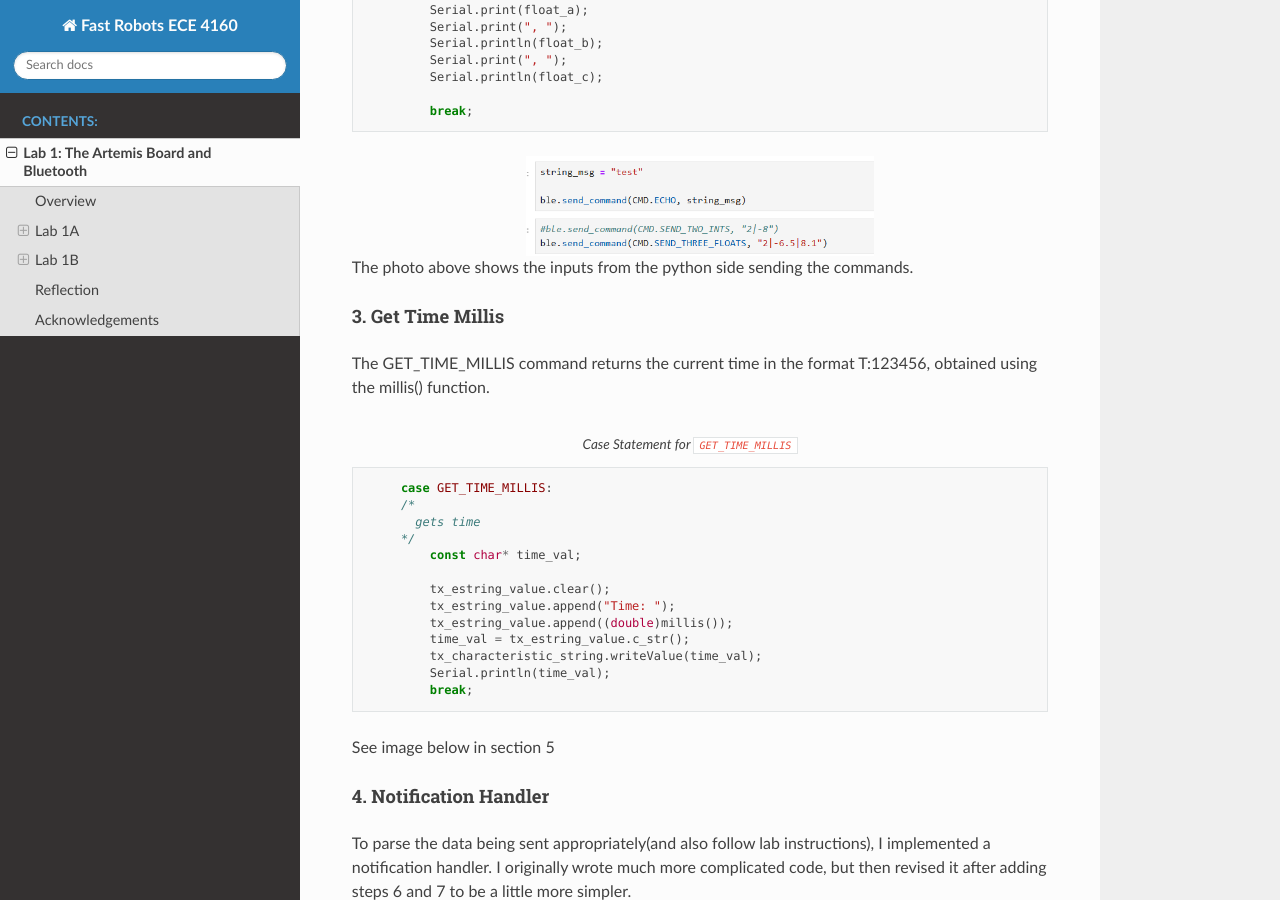
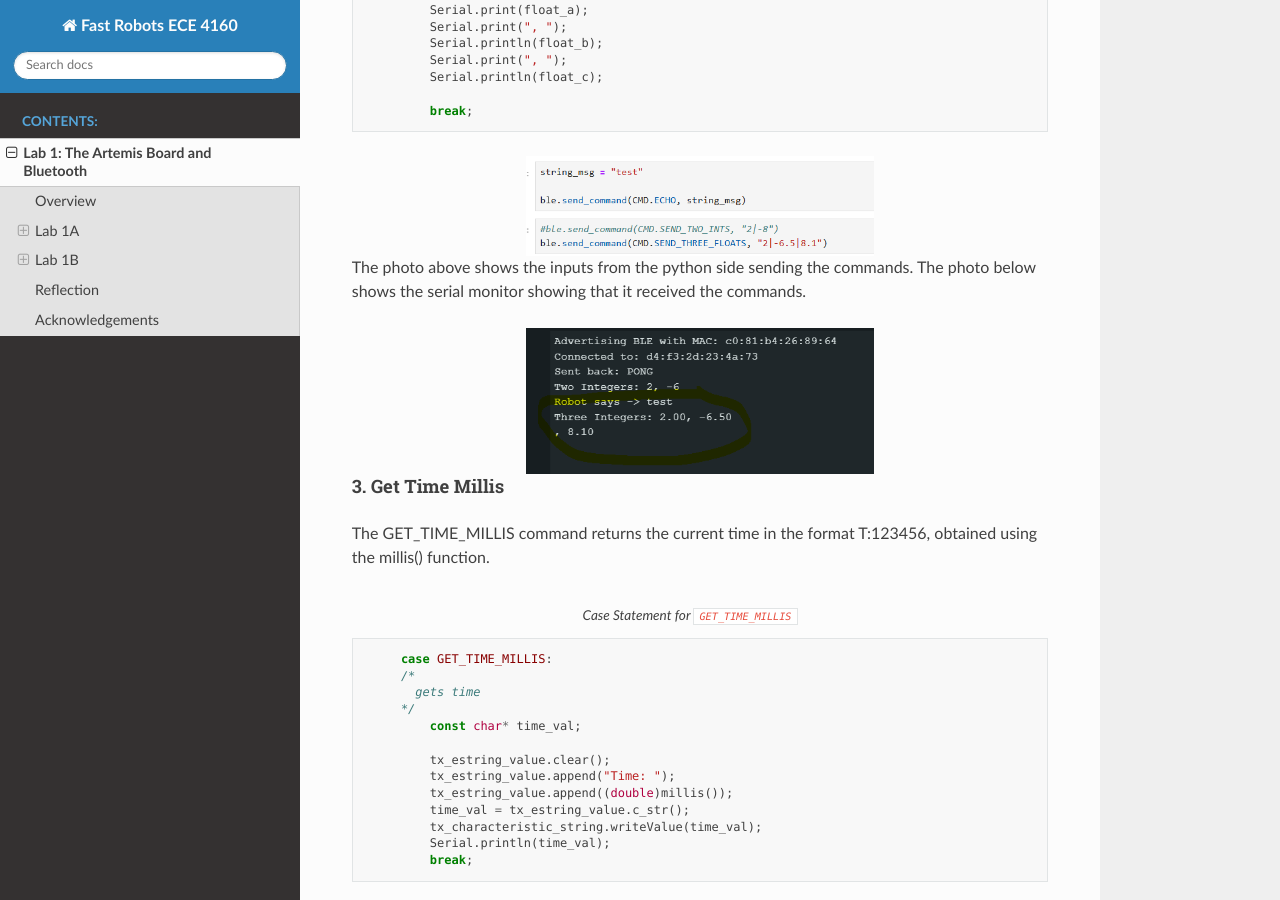
Before and after one commit to nskatti1/test-website, a Sphinx documentation site: the page built from docs/lab1.rst, in a window 1280 px wide and 900 px high, scrolled down 3084 px. Built offline with Sphinx 7.4.7 and the Read the Docs theme 3.1.0, drawn with Linux system fonts in a browser that asks for light colours; pages that are not in the unit, such as notebooks, are missing from menus.

Commit message:
Update lab1.rst

```diff
--- a/docs/lab1.rst
+++ b/docs/lab1.rst
@@ -142,6 +142,12 @@ The code I wrote was based on and partially copied from the example command SEND
    :class: bottompadding image-border
 
 The photo above shows the inputs from the python side sending the commands.
+The photo below shows the serial monitor showing that it received the commands.
+
+.. image:: images/send3echo.png
+   :align: center
+   :width: 50%
+   :class: bottompadding image-border
 
 3. Get Time Millis
 """"""""""""""""""""""""""""""""""""""""""""""""""""""""""""""""""""""""""
```
